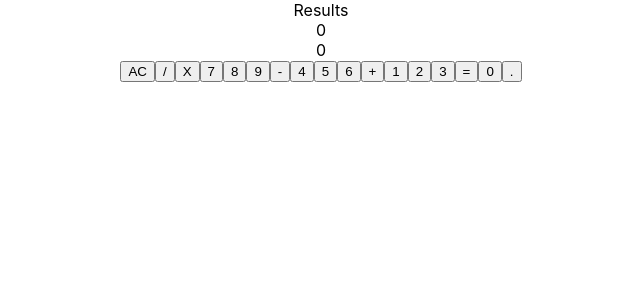
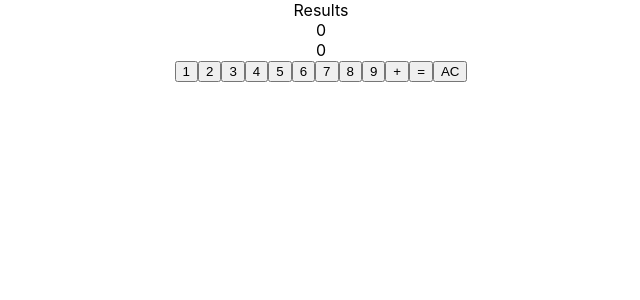
Before and after one commit to DerekPixel/javascript-calculator, a React (Create React App) app: page / in a window 1280 px wide. Shown: the top 300 px of the page, without its empty margins (319-959 px from the left). Built offline with nearby package versions, Linux system fonts and the light colour scheme; the HTML template or start-up script is replaced by a standard one.

Commit message:
Added more buttons

```diff
--- a/src/components/Buttons.jsx
+++ b/src/components/Buttons.jsx
@@ -1,8 +1,5 @@
 
-const Buttons = () => {
-
-  const numbers = [0, 1, 2, 3, 4, 5, 6, 7, 8, 9];
-  const stringNumbers = ['zero', 'one', 'two', 'three', 'four', 'five','six', 'seven', 'eight', 'nine']
+const Buttons = ({handleNumber, handleAddition, handleEvalulation}) => {
 
   const buttonProps = [
     {
@@ -75,20 +72,104 @@ const Buttons = () => {
     },
   ]
 
-  const elements = buttonProps.map((propObj) => {
-    return (
-      <button
-      key={propObj.id}
-      id={propObj.id}
-      >
-        {propObj.content}
-      </button>
-    )
-  })
+  // const elements = buttonProps.map((propObj) => {
+  //   return (
+  //     <button
+  //     key={propObj.id}
+  //     id={propObj.id}
+  //     value={propObj.content}
+  //     onClick={onClick}
+  //     >
+  //       {propObj.content}
+  //     </button>
+  //   )
+  // })
 
   return (
     <div>
-      {elements}
+      <button
+        id='one'
+        value={1}
+        onClick={handleNumber}
+      >
+        1
+      </button>
+      <button
+        id='two'
+        value={2}
+        onClick={handleNumber}
+      >
+        2
+      </button>
+      <button
+        id='three'
+        value={3}
+        onClick={handleNumber}
+      >
+        3
+      </button>
+      <button
+        id='four'
+        value={4}
+        onClick={handleNumber}
+      >
+        4
+      </button>
+      <button
+        id='five'
+        value={5}
+        onClick={handleNumber}
+      >
+        5
+      </button>
+      <button
+        id='six'
+        value={6}
+        onClick={handleNumber}
+      >
+        6
+      </button>
+      <button
+        id='seven'
+        value={7}
+        onClick={handleNumber}
+      >
+        7
+      </button>
+      <button
+        id='eight'
+        value={8}
+        onClick={handleNumber}
+      >
+        8
+      </button>
+      <button
+        id='nine'
+        value={9}
+        onClick={handleNumber}
+      >
+        9
+      </button>
+      <button
+        id='add'
+        value='+'
+        onClick={handleAddition}
+      >
+        +
+      </button>
+      <button
+        id='equals'
+        value='='
+        onClick={handleEvalulation}
+      >
+        =
+      </button>
+      <button
+        id='clear'
+
+      >
+        AC
+      </button>
     </div>
   )
 }
```
